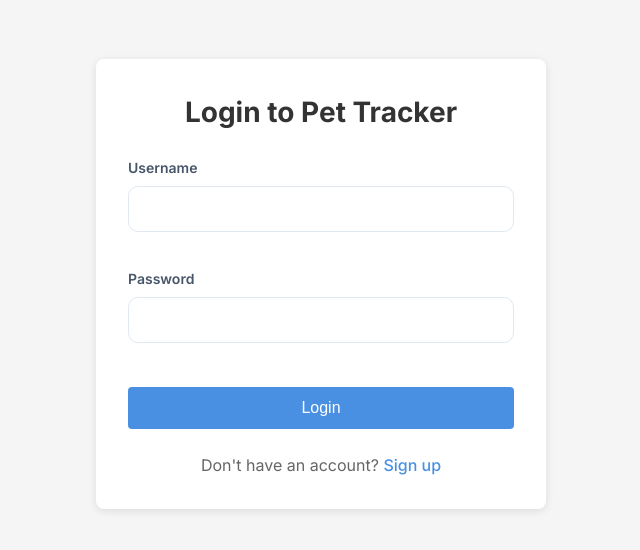
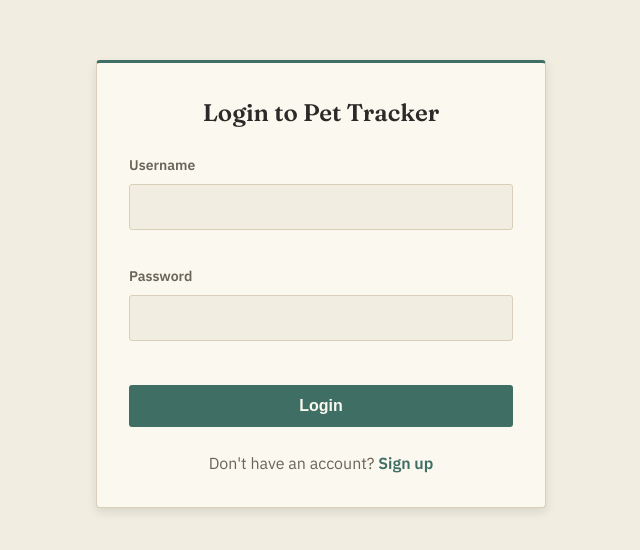
Before and after one commit to nora-berth/Pet-tracker, a React (Vite) app in the folder frontend/: page /login in a window 1280 px wide. Shown: the part 116-666 px from the top of the page, without its empty margins (319-959 px from the left). Built offline with nearby package versions, Linux system fonts and the light colour scheme.

Commit message:
style: redesign frontend (#114)
Replace the generic Inter/indigo SaaS look with an ink-and-paper
system across all component stylesheets, and bring Navbar.css and
Auth.css onto the shared design-token system.

```diff
--- a/frontend/index.html
+++ b/frontend/index.html
@@ -6,7 +6,7 @@
     <meta name="viewport" content="width=device-width, initial-scale=1.0" />
     <link rel="preconnect" href="https://fonts.googleapis.com" />
     <link rel="preconnect" href="https://fonts.gstatic.com" crossorigin />
-    <link href="https://fonts.googleapis.com/css2?family=Inter:wght@400;500;600;700&display=swap" rel="stylesheet" />
+    <link href="https://fonts.googleapis.com/css2?family=Fraunces:opsz,wght@9..144,500;9..144,600;9..144,700&family=IBM+Plex+Sans:wght@400;500;600;700&family=IBM+Plex+Mono:wght@500;600&display=swap" rel="stylesheet" />
     <title>Pet Tracker</title>
   </head>
   <body>
--- a/frontend/src/components/auth/Auth.css
+++ b/frontend/src/components/auth/Auth.css
@@ -3,30 +3,34 @@
   display: flex;
   align-items: center;
   justify-content: center;
-  background-color: #f5f5f5;
-  padding: 1rem;
+  background-color: var(--color-background);
+  padding: var(--space-4);
 }
 
 .auth-card {
-  background: white;
-  border-radius: 8px;
-  box-shadow: 0 2px 8px rgba(0, 0, 0, 0.1);
-  padding: 2rem;
+  background: var(--color-surface);
+  border: 1.5px solid var(--color-border);
+  border-top: 3px solid var(--color-primary);
+  border-radius: var(--radius-lg);
+  box-shadow: var(--shadow-md);
+  padding: var(--space-8);
   width: 100%;
   max-width: 450px;
 }
 
 .auth-card h1 {
-  margin: 0 0 1.5rem 0;
-  font-size: 1.75rem;
-  color: #333;
+  font-family: var(--font-display);
+  margin: 0 0 var(--space-6) 0;
+  font-size: var(--text-2xl);
+  font-weight: 600;
+  color: var(--color-text);
   text-align: center;
 }
 
 .auth-form {
   display: flex;
   flex-direction: column;
-  gap: 1rem;
+  gap: var(--space-4);
 }
 
 .form-group {
@@ -35,87 +39,92 @@
 }
 
 .form-group label {
-  margin-bottom: 0.5rem;
-  font-weight: 500;
-  color: #333;
+  margin-bottom: var(--space-2);
+  font-size: var(--text-sm);
+  font-weight: 600;
+  color: var(--color-text-secondary);
 }
 
 .required {
-  color: #e53e3e;
+  color: var(--color-danger);
 }
 
 .form-group input {
-  padding: 0.75rem;
-  border: 1px solid #ddd;
-  border-radius: 4px;
-  font-size: 1rem;
-  transition: border-color 0.2s;
+  padding: var(--space-3);
+  border: 1.5px solid var(--color-border);
+  border-radius: var(--radius-md);
+  font-size: var(--text-base);
+  font-family: inherit;
+  background: var(--color-background);
+  color: var(--color-text);
+  transition: border-color var(--transition-fast);
 }
 
 .form-group input:focus {
   outline: none;
-  border-color: #4a90e2;
-  box-shadow: 0 0 0 3px rgba(74, 144, 226, 0.1);
+  border-color: var(--color-primary);
+  box-shadow: var(--shadow-focus);
 }
 
 .form-group input:disabled {
-  background-color: #f5f5f5;
+  background-color: var(--color-border-light);
   cursor: not-allowed;
 }
 
 .form-row {
   display: grid;
   grid-template-columns: 1fr 1fr;
-  gap: 1rem;
+  gap: var(--space-4);
 }
 
 .form-help {
-  margin-top: 0.25rem;
-  font-size: 0.875rem;
-  color: #666;
+  margin-top: var(--space-1);
+  font-size: var(--text-sm);
+  color: var(--color-text-muted);
 }
 
 .field-error {
-  margin-top: 0.25rem;
-  font-size: 0.875rem;
-  color: #e53e3e;
+  margin-top: var(--space-1);
+  font-size: var(--text-sm);
+  color: var(--color-danger);
 }
 
 .error-message {
-  padding: 0.75rem;
-  background-color: #fee;
-  border: 1px solid #fcc;
-  border-radius: 4px;
-  color: #c33;
-  margin-bottom: 1rem;
+  padding: var(--space-3);
+  background-color: var(--ink-red-soft);
+  border: 1.5px solid #e3b3ab;
+  border-radius: var(--radius-md);
+  color: var(--color-danger);
+  margin-bottom: var(--space-4);
+  font-size: var(--text-sm);
 }
 
 .btn-primary {
-  padding: 0.75rem;
-  background-color: #4a90e2;
-  color: white;
+  padding: var(--space-3);
+  background-color: var(--color-primary);
+  color: var(--color-surface);
   border: none;
-  border-radius: 4px;
-  font-size: 1rem;
-  font-weight: 500;
+  border-radius: var(--radius-md);
+  font-size: var(--text-base);
+  font-weight: 600;
   cursor: pointer;
-  transition: background-color 0.2s;
-  margin-top: 0.5rem;
+  transition: background-color var(--transition-fast);
+  margin-top: var(--space-2);
 }
 
 .btn-primary:hover:not(:disabled) {
-  background-color: #357abd;
+  background-color: var(--color-primary-hover);
 }
 
 .btn-primary:disabled {
-  background-color: #94c5f0;
+  background-color: var(--color-text-muted);
   cursor: not-allowed;
 }
 
 .auth-footer {
-  margin-top: 1.5rem;
+  margin-top: var(--space-6);
   text-align: center;
-  color: #666;
+  color: var(--color-text-secondary);
 }
 
 .auth-footer p {
@@ -123,9 +132,9 @@
 }
 
 .auth-footer a {
-  color: #4a90e2;
+  color: var(--color-primary);
   text-decoration: none;
-  font-weight: 500;
+  font-weight: 600;
 }
 
 .auth-footer a:hover {
@@ -134,7 +143,7 @@
 
 @media (max-width: 768px) {
   .auth-card {
-    padding: 1.5rem;
+    padding: var(--space-6);
   }
 
   .form-row {
--- a/frontend/src/components/pets/AddPet.css
+++ b/frontend/src/components/pets/AddPet.css
@@ -9,25 +9,26 @@
   background: var(--color-surface);
   padding: var(--space-8);
   border-radius: var(--radius-lg);
-  border: 1px solid var(--color-border);
+  border: 1.5px solid var(--color-border);
+  border-top: 3px solid var(--color-primary);
   box-shadow: var(--shadow-sm);
 }
 
 .form-container h1 {
+  font-family: var(--font-display);
   font-size: var(--text-2xl);
-  font-weight: 700;
+  font-weight: 600;
   color: var(--color-text);
-  letter-spacing: -0.02em;
   margin: 0 0 var(--space-8) 0;
 }
 
 /* ===== Error Message ===== */
 .error-message {
-  background: #fef2f2;
+  background: var(--ink-red-soft);
   color: var(--color-danger);
   padding: var(--space-3) var(--space-4);
   border-radius: var(--radius-md);
-  border: 1px solid #fecaca;
+  border: 1.5px solid #e3b3ab;
   margin-bottom: var(--space-6);
   font-size: var(--text-sm);
   font-weight: 500;
@@ -56,7 +57,7 @@
   font-size: var(--text-base);
   font-family: inherit;
   color: var(--color-text);
-  background: var(--color-surface);
+  background: var(--color-background);
   transition: all var(--transition-fast);
 }
 
@@ -82,7 +83,7 @@
 .submit-button {
   width: 100%;
   background: var(--color-primary);
-  color: white;
+  color: var(--color-surface);
   border: none;
   padding: var(--space-3) var(--space-6);
   border-radius: var(--radius-md);
@@ -90,13 +91,13 @@
   font-weight: 600;
   cursor: pointer;
   transition: all var(--transition-fast);
-  box-shadow: var(--shadow-sm), inset 0 1px 0 rgba(255, 255, 255, 0.15);
+  box-shadow: var(--shadow-sm);
   margin-top: var(--space-4);
 }
 
 .submit-button:hover:not(:disabled) {
   background: var(--color-primary-hover);
-  box-shadow: var(--shadow-md), inset 0 1px 0 rgba(255, 255, 255, 0.15);
+  box-shadow: var(--shadow-md);
   transform: translateY(-1px);
 }
 
@@ -113,6 +114,7 @@
 /* ===== Photo Upload ===== */
 .photo-upload input[type="file"] {
   padding: var(--space-2);
+  font-size: var(--text-sm);
 }
 
 .photo-preview {
@@ -120,11 +122,12 @@
   border-radius: var(--radius-md);
   margin-top: var(--space-3);
   display: block;
+  filter: sepia(8%);
 }
 
 .remove-photo-button {
   background: none;
-  border: 1px solid var(--color-danger);
+  border: 1.5px solid var(--color-danger);
   color: var(--color-danger);
   padding: var(--space-1) var(--space-3);
   border-radius: var(--radius-md);
@@ -136,5 +139,5 @@
 
 .remove-photo-button:hover {
   background: var(--color-danger);
-  color: white;
+  color: var(--color-surface);
 }
--- a/frontend/src/components/pets/RecordForm.css
+++ b/frontend/src/components/pets/RecordForm.css
@@ -9,9 +9,9 @@
   display: inline-flex;
   align-items: center;
   gap: var(--space-2);
-  background: var(--color-surface);
+  background: transparent;
   color: var(--color-text-secondary);
-  border: 1px solid var(--color-border);
+  border: 1.5px solid var(--color-border);
   padding: var(--space-2) var(--space-4);
   border-radius: var(--radius-md);
   cursor: pointer;
--- a/frontend/src/index.css
+++ b/frontend/src/index.css
@@ -1,30 +1,37 @@
 /* ===== Design Tokens ===== */
 :root {
   /* Palette */
-  --color-primary: #6366f1;
-  --color-primary-hover: #4f46e5;
-  --color-primary-light: #eef2ff;
-  --color-primary-subtle: #c7d2fe;
+  --color-primary: #3f6e64;
+  --color-primary-hover: #315851;
+  --color-primary-light: #e1eae6;
+  --color-primary-subtle: #b9cec7;
 
-  --color-surface: #ffffff;
-  --color-background: #f8fafc;
-  --color-border: #e2e8f0;
-  --color-border-light: #f1f5f9;
+  --color-surface: #fbf8ef;
+  --color-background: #f1ede1;
+  --color-border: #d8cfb8;
+  --color-border-light: #e6ddc6;
 
-  --color-text: #0f172a;
-  --color-text-secondary: #475569;
-  --color-text-muted: #94a3b8;
+  --color-text: #2b2a28;
+  --color-text-secondary: #6b6459;
+  --color-text-muted: #a69c89;
 
-  --color-success: #10b981;
-  --color-warning: #f59e0b;
-  --color-danger: #ef4444;
-  --color-danger-hover: #dc2626;
-  --color-info: #3b82f6;
+  --color-success: #3f6e64;
+  --color-warning: #a8712f;
+  --color-danger: #b23a2f;
+  --color-danger-hover: #8f2e25;
+  --color-info: #3f6e64;
+
+  /* Stamp ink */
+  --ink-red: #b23a2f;
+  --ink-red-soft: #f3e1db;
+  --ink-teal: #3f6e64;
+  --ink-teal-soft: #e1eae6;
+  --ink-blue: #3d5a73;
 
   /* Typography */
-  --font-sans: 'Inter', system-ui, -apple-system, BlinkMacSystemFont, 'Segoe UI',
-    sans-serif;
-  --font-mono: 'JetBrains Mono', ui-monospace, monospace;
+  --font-sans: 'IBM Plex Sans', system-ui, -apple-system, 'Segoe UI', sans-serif;
+  --font-display: 'Fraunces', Georgia, 'Times New Roman', serif;
+  --font-mono: 'IBM Plex Mono', ui-monospace, 'SFMono-Regular', monospace;
 
   --text-xs: 0.75rem;
   --text-sm: 0.875rem;
@@ -32,7 +39,7 @@
   --text-lg: 1.125rem;
   --text-xl: 1.25rem;
   --text-2xl: 1.5rem;
-  --text-3xl: 2rem;
+  --text-3xl: 2.25rem;
 
   --leading-tight: 1.25;
   --leading-normal: 1.5;
@@ -50,18 +57,18 @@
   --space-12: 3rem;
 
   /* Radius */
-  --radius-sm: 6px;
-  --radius-md: 10px;
-  --radius-lg: 14px;
-  --radius-xl: 20px;
+  --radius-sm: 2px;
+  --radius-md: 3px;
+  --radius-lg: 4px;
+  --radius-xl: 6px;
   --radius-full: 9999px;
 
   /* Shadows */
-  --shadow-xs: 0 1px 2px rgba(0, 0, 0, 0.04);
-  --shadow-sm: 0 1px 3px rgba(0, 0, 0, 0.06), 0 1px 2px rgba(0, 0, 0, 0.04);
-  --shadow-md: 0 4px 6px -1px rgba(0, 0, 0, 0.07), 0 2px 4px -2px rgba(0, 0, 0, 0.05);
-  --shadow-lg: 0 10px 15px -3px rgba(0, 0, 0, 0.08), 0 4px 6px -4px rgba(0, 0, 0, 0.04);
-  --shadow-focus: 0 0 0 3px rgba(99, 102, 241, 0.25);
+  --shadow-xs: 0 1px 0 rgba(43, 42, 40, 0.08);
+  --shadow-sm: 0 2px 4px rgba(43, 42, 40, 0.1);
+  --shadow-md: 0 4px 10px rgba(43, 42, 40, 0.12);
+  --shadow-lg: 0 10px 22px rgba(43, 42, 40, 0.16);
+  --shadow-focus: 0 0 0 3px rgba(63, 110, 100, 0.28);
 
   /* Transitions */
   --transition-fast: 150ms cubic-bezier(0.4, 0, 0.2, 1);
@@ -96,6 +103,16 @@ body {
   width: 100%;
 }
 
+@media (prefers-reduced-motion: reduce) {
+  *,
+  *::before,
+  *::after {
+    animation-duration: 0.01ms !important;
+    animation-iteration-count: 1 !important;
+    transition-duration: 0.01ms !important;
+  }
+}
+
 /* ===== Utility: Loading Spinner ===== */
 @keyframes pulse {
   0%, 100% { opacity: 1; }
@@ -106,3 +123,30 @@ body {
   from { opacity: 0; transform: translateY(8px); }
   to   { opacity: 1; transform: translateY(0); }
 }
+
+/* ===== Ink Stamp ===== */
+.pet-species,
+.species,
+.shared-badge,
+.share-role-badge,
+.due-date,
+.demo-notice {
+  display: inline-flex;
+  align-items: center;
+  font-family: var(--font-mono);
+  font-size: var(--text-xs);
+  font-weight: 600;
+  text-transform: uppercase;
+  letter-spacing: 0.08em;
+  padding: 3px 10px;
+  border: 1.5px solid currentColor;
+  border-radius: var(--radius-sm);
+  background: transparent;
+  position: relative;
+  transform: rotate(-1.4deg);
+}
+
+.shared-badge,
+.share-role-badge {
+  transform: rotate(1.2deg);
+}
```
Also changed, not shown: frontend/src/App.css (+8 -13 lines), frontend/src/components/layout/Navbar.css (+36 -19 lines), frontend/src/components/pets/PetDetail.css (+93 -81 lines), frontend/src/components/pets/PetList.css (+19 -34 lines).
